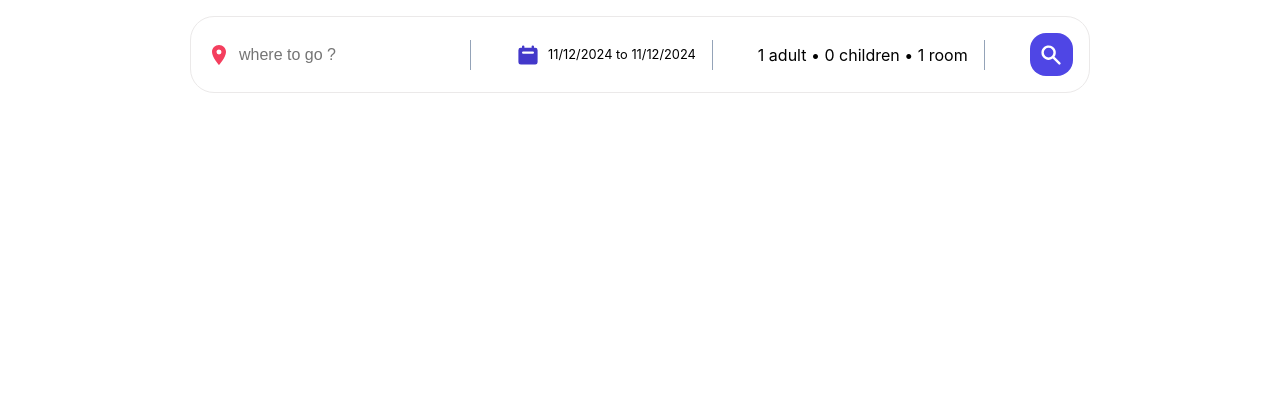
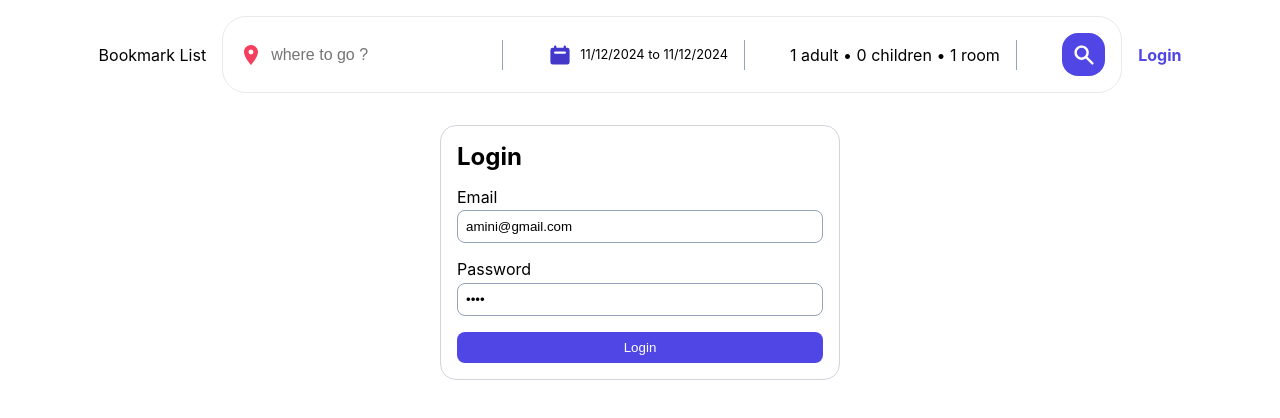
Before and after one commit to AmirhosseinAmini1383/Hotel-App-React, a React (Vite) app: page /login in a window 1280 px wide. Shown: the top 418 px of the page. Built offline with nearby package versions, Linux system fonts and the light colour scheme; no server answers; data requests are answered from the project's data file.

Commit message:
implementing login and logout

```diff
--- a/src/App.jsx
+++ b/src/App.jsx
@@ -12,16 +12,20 @@ import BookmarkListProvider from "./components/context/BookmarkListContext";
 import BookMark from "./components/BookMark/BookMark";
 import SingleBookmark from "./components/SingleBookmark/SingleBookmark";
 import AddNewBookmark from "./components/AddNewBookmark/AddNewBookmark";
+import Login from "./components/Login/Login";
+import AuthProvider from "./components/context/AuthProvider";
 
 function App() {
   return (
     <div>
+      <AuthProvider>
         <BookmarkListProvider>
           <HotelsProvider>
             <Toaster />
             <Header />
             <Routes>
               <Route path="/" element={<LocationList />} />
+              <Route path="/login" element={<Login />} />
               <Route path="/hotels" element={<AppLayout />}>
                 <Route index element={<Hotels />} />
                 <Route path=":id" element={<SingleHotel />} />
@@ -34,6 +38,7 @@ function App() {
             </Routes>
           </HotelsProvider>
         </BookmarkListProvider>
+      </AuthProvider>
     </div>
   );
 }
--- a/src/components/Header/Header.jsx
+++ b/src/components/Header/Header.jsx
@@ -1,5 +1,11 @@
 import { MdLocationOn } from "react-icons/md";
-import { HiCalendar, HiMinus, HiPlus, HiSearch } from "react-icons/hi";
+import {
+  HiCalendar,
+  HiLogout,
+  HiMinus,
+  HiPlus,
+  HiSearch,
+} from "react-icons/hi";
 import { useRef, useState } from "react";
 import useOutsideClick from "../../hooks/useOutsideClick";
 import "react-date-range/dist/styles.css"; // main style file
@@ -8,9 +14,11 @@ import { DateRange } from "react-date-range";
 import { format } from "date-fns";
 import {
   createSearchParams,
+  NavLink,
   useNavigate,
   useSearchParams,
 } from "react-router-dom";
+import { useAuth } from "../context/AuthProvider";
 function Header() {
   const [searchParams, setSearchParams] = useSearchParams();
   const [destination, setDestination] = useState(
@@ -54,6 +62,7 @@ function Header() {
   useOutsideClick(dateRangeRef, "dateDropDown", () => setOpenDate(false));
   return (
     <div className="header">
+      <NavLink to="/bookmark">Bookmark List</NavLink>
       <div className="headerSearch">
         <div className="headerSearchItem">
           <MdLocationOn className="headerIcon locationIcon" />
@@ -113,6 +122,7 @@ function Header() {
           </button>
         </div>
       </div>
+      <User />
     </div>
   );
 }
@@ -169,3 +179,26 @@ function OptionItem({ options, type, minLimit, handleOptions }) {
     </div>
   );
 }
+
+function User() {
+  const { user, isAuthenticated, logout } = useAuth();
+  const navigate = useNavigate();
+  const handleLogout = () => {
+    logout();
+    navigate("/");
+  };
+  return (
+    <div>
+      {isAuthenticated ? (
+        <div>
+          <span>{user.name}</span>
+          <button onClick={handleLogout}>
+            <HiLogout className="icon logout" />
+          </button>
+        </div>
+      ) : (
+        <NavLink to="/login">Login</NavLink>
+      )}
+    </div>
+  );
+}
--- /dev/null
+++ b/src/components/Login/Login.jsx
@@ -0,0 +1,49 @@
+import { useEffect, useState } from "react";
+import { useAuth } from "../context/AuthProvider";
+import { useNavigate } from "react-router-dom";
+
+function Login() {
+  const [email, setEmail] = useState("amini@gmail.com");
+  const [password, setPassword] = useState("1383");
+  const { login, isAuthenticated } = useAuth();
+  const navigate = useNavigate();
+  const handleSubmit = (e) => {
+    e.preventDefault();
+    if (email && password) login(email, password);
+  };
+  useEffect(() => {
+    if (isAuthenticated) navigate("/", { replace: true });
+  }, [isAuthenticated, navigate]);
+
+  return (
+    <div className="loginContainer">
+      <h2>Login</h2>
+      <form onSubmit={handleSubmit} className="form">
+        <div className="formControl">
+          <label htmlFor="email">Email</label>
+          <input
+            value={email}
+            onChange={(e) => setEmail(e.target.value)}
+            type="text"
+            name="email"
+            id="email"
+          />
+        </div>
+        <div className="formControl">
+          <label htmlFor="password">Password</label>
+          <input
+            value={password}
+            onChange={(e) => setPassword(e.target.value)}
+            type="password"
+            name="password"
+            id="password"
+          />
+        </div>
+        <div className="buttons">
+          <button className="btn btn--primary">Login</button>
+        </div>
+      </form>
+    </div>
+  );
+}
+export default Login;
--- /dev/null
+++ b/src/components/context/AuthProvider.jsx
@@ -0,0 +1,56 @@
+import { useContext, useReducer } from "react";
+import { createContext } from "react";
+
+const AuthContext = createContext();
+const initialState = {
+  user: null,
+  isAuthenticated: false,
+};
+function authReducer(state, action) {
+  switch (action.type) {
+    case "login":
+      return {
+        user: action.payload,
+        isAuthenticated: true,
+      };
+    case "logout":
+      return {
+        user: null,
+        isAuthenticated: false,
+      };
+
+    default:
+      throw new Error("Unknown action!");
+  }
+}
+
+const FAKE_USER = {
+  name: "Amirhossein Amini",
+  email: "amini@gmail.com",
+  password: "1383",
+};
+
+function AuthProvider({ children }) {
+  const [{ user, isAuthenticated }, dispatch] = useReducer(
+    authReducer,
+    initialState
+  );
+  function login(email, password) {
+    if (email === FAKE_USER.email && password === FAKE_USER.password)
+      dispatch({ type: "login", payload: FAKE_USER });
+  }
+  function logout() {
+    dispatch({ type: "logout" });
+  }
+  return (
+    <AuthContext.Provider value={{ user, isAuthenticated, login, logout }}>
+      {children}
+    </AuthContext.Provider>
+  );
+}
+
+export default AuthProvider;
+
+export function useAuth() {
+  return useContext(AuthContext);
+}
```
Lines whose indentation alone changed are shown as unchanged.
